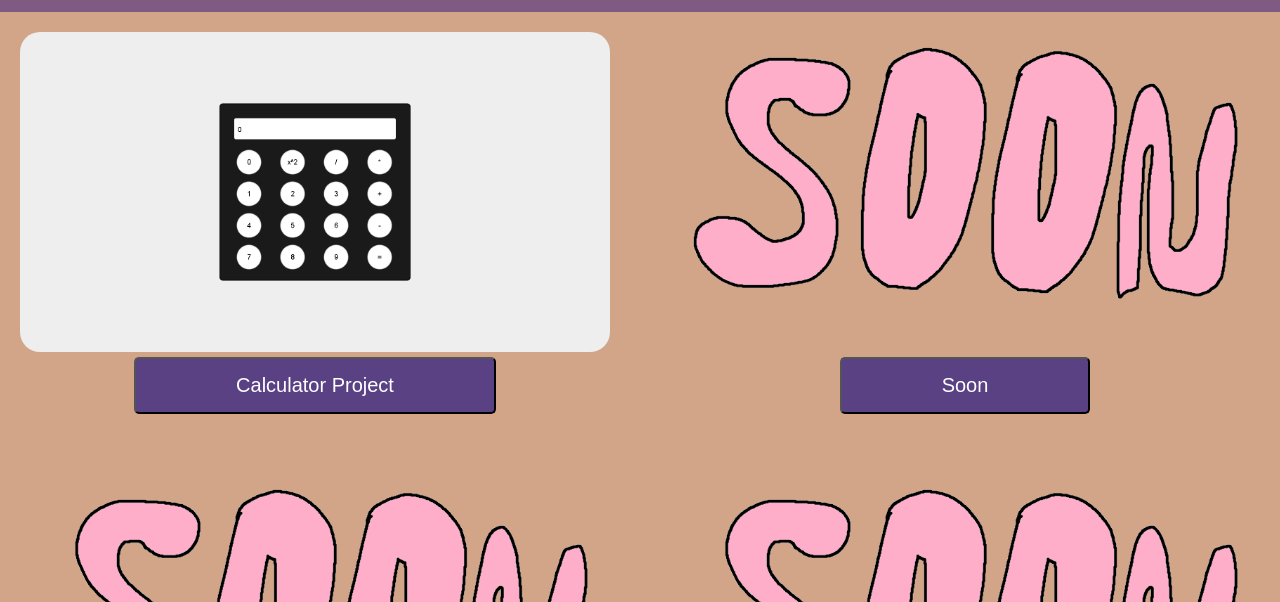
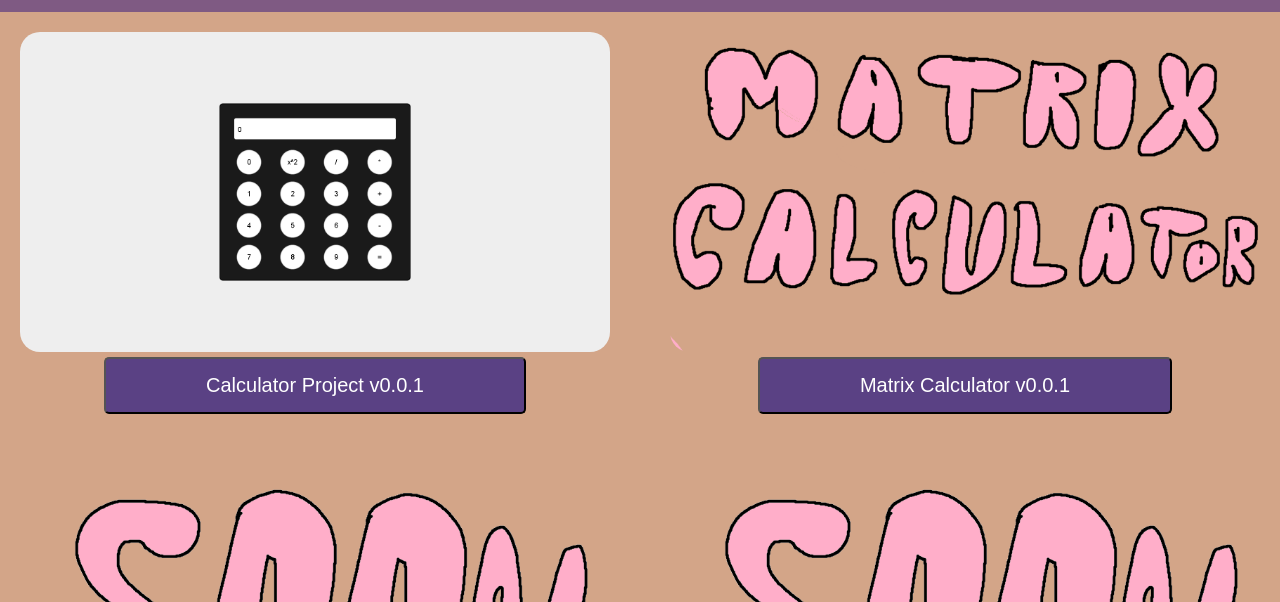
Before and after one commit to Gamesbydo/landingPage, a plain HTML site: page index.html in a window 1280 px wide. Shown: the part 198-800 px from the top of the page. Drawn offline with Linux system fonts and the light colour scheme.

Commit message:
Added new project

```diff
--- a/index.html
+++ b/index.html
@@ -18,13 +18,13 @@
         <div class="project-item">
             <img src="images/calculator-project-preview.png" alt="Calculator Project Image">
             <a href="https://www.adaxxa.com/projects/calculator-project" target="_self">
-                <button type="button" class="link-button">Calculator Project</button>
+                <button type="button" class="link-button">Calculator Project v0.0.1</button>
             </a>
         </div>
         <div class="project-item">
-            <img src="images/placeholder.png" alt="Project 2 Image">
-            <a href="https://www.adaxxa.com/" target="_self">
-                <button type="button" class="link-button">Soon</button>
+            <img src="images/matrix-calculator-preview.png" alt="Matrix Calculator Project Image">
+            <a href="https://www.adaxxa.com/projects/matrix-calculator" target="_self">
+                <button type="button" class="link-button">Matrix Calculator v0.0.1</button>
             </a>
         </div>
         <div class="project-item">
```
Also changed, not shown: images/matrix-calculator-preview.png (added), 1 other file.
